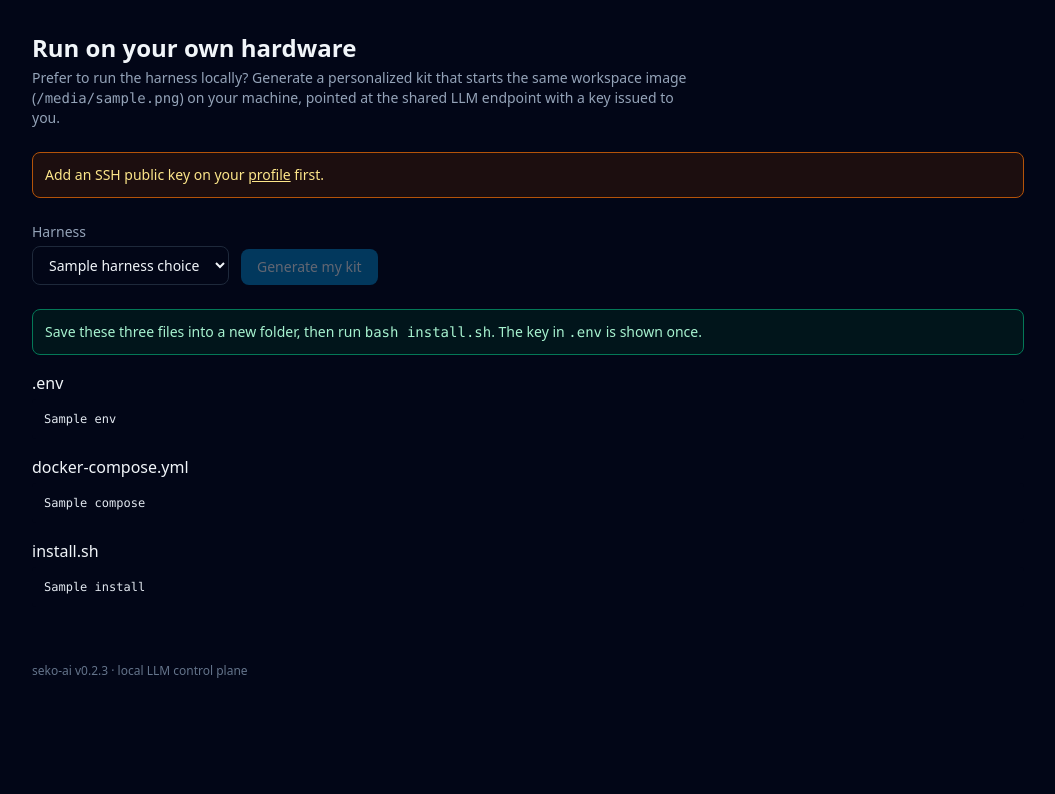
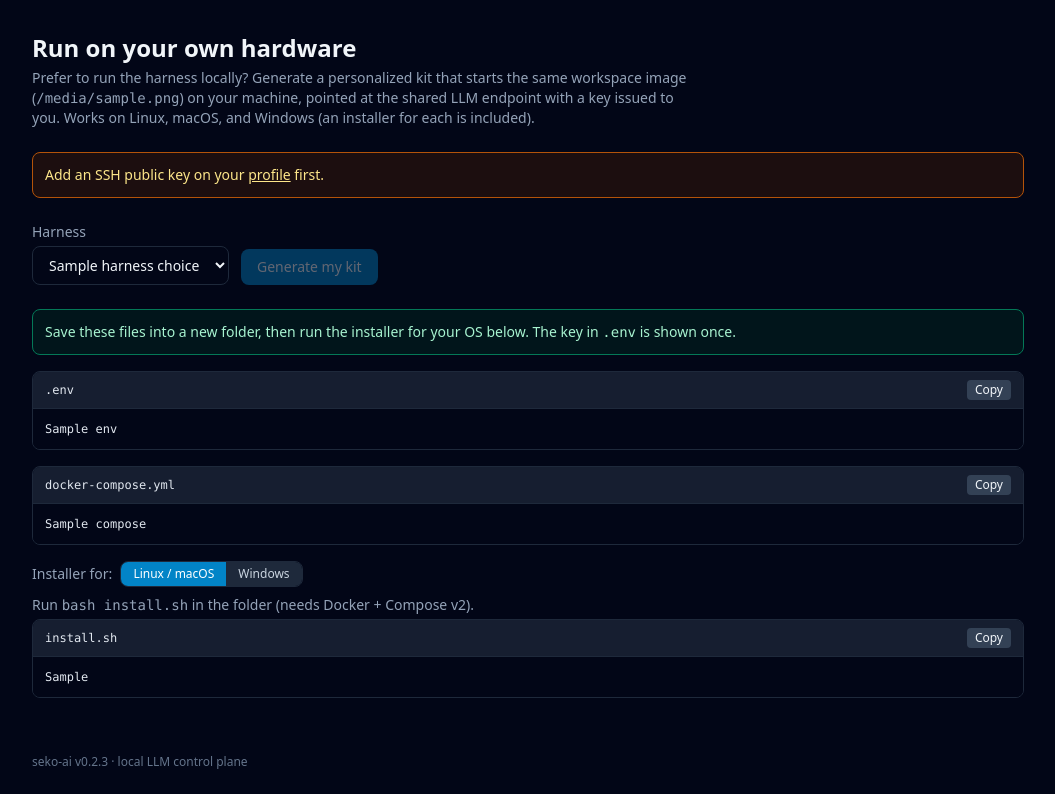
Before and after one commit to pushpreet/seko-ai, a FastAPI app: template src/seko_ai/templates/selfhost.html in a window 1280 px wide. Shown: the part 53-847 px from the top of the page, without its empty margins (112-1167 px from the left). Before the commit the page ends 731 px from the top, so only its background shows below. Run offline with FastAPI, Linux system fonts and the light colour scheme; the template is opened without the code that fills it: most values are stand-ins (such as "Sample title", 1, 10 or a date in 2020); some libraries are stand-ins or nearby versions.

Commit message:
Add Windows installer to self-host kit + copy buttons
Generate a native install.ps1 (PowerShell) alongside install.sh so Windows
users can run the local workspace on Docker Desktop. The self-host kit now
renders each file as a code card with a copy button, and the two installers
sit behind a client-side OS toggle (so switching OS never re-mints the
one-time key). Docs "Local workspaces" gains per-OS steps + a WSL2/Git Bash
fallback. Bumps version to 0.2.4.

Co-authored-by: Copilot <223556219+Copilot@users.noreply.github.com>

```diff
--- a/pyproject.toml
+++ b/pyproject.toml
@@ -1,6 +1,6 @@
 [project]
 name = "seko-ai"
-version = "0.2.3"
+version = "0.2.4"
 description = "Self-service control plane for a shared local LLM backend (vLLM) and agentic coding workspaces."
 readme = "README.md"
 requires-python = ">=3.12"
--- a/src/seko_ai/templates/_selfhost_kit.html
+++ b/src/seko_ai/templates/_selfhost_kit.html
@@ -1,28 +1,59 @@
-{# Rendered kit: three files shown once (the .env contains the one-time key). #}
+{# Rendered kit: files shown once (the .env contains the one-time key). Each file is a
+   "code card" (filename header + copy button over a distinct code body); the two installers
+   sit behind a client-side OS toggle so switching OS never re-POSTs (the key is minted once). #}
+{% macro code_card(name, body) %}
+  <figure class="overflow-hidden rounded-lg border border-slate-800">
+    <figcaption class="flex items-center justify-between border-b border-slate-800 bg-slate-800/70 px-3 py-2">
+      <span class="font-mono text-xs text-slate-200">{{ name }}</span>
+      <button type="button"
+        class="rounded bg-slate-700 px-2 py-0.5 text-xs text-slate-100 hover:bg-slate-600"
+        onclick="copyCode(this)">
+        <span data-copy-label>Copy</span>
+      </button>
+    </figcaption>
+    <pre class="overflow-x-auto bg-slate-950 p-3 text-xs text-slate-200"><code>{{ body }}</code></pre>
+  </figure>
+{% endmacro %}
 {% if error %}
   <div class="rounded-lg border border-rose-800 bg-rose-950/40 p-3 text-sm text-rose-200">{{ error }}</div>
 {% elif kit %}
   <div class="space-y-4">
     <div class="rounded-lg border border-emerald-700 bg-emerald-950/40 p-3 text-sm text-emerald-200">
-      Save these three files into a new folder, then run <code>bash install.sh</code>.
-      The key in <code>.env</code> is shown once.
+      Save these files into a new folder, then run the installer for your OS below. The key
+      in <code>.env</code> is shown once.
     </div>
 
-    <div>
-      <div class="mb-1 flex items-center justify-between">
-        <h3 class="font-medium">.env</h3>
+    {{ code_card(".env", kit.env) }}
+    {{ code_card("docker-compose.yml", kit.compose) }}
+
+    <div class="space-y-2">
+      <div class="flex items-center gap-2">
+        <span class="text-sm text-slate-400">Installer for:</span>
+        <div class="inline-flex overflow-hidden rounded-lg border border-slate-800 text-xs">
+          <button type="button" data-os-tab="unix"
+            class="bg-sky-600 px-3 py-1 text-white"
+            onclick="selectKitOs('unix')">Linux / macOS</button>
+          <button type="button" data-os-tab="windows"
+            class="bg-slate-800 px-3 py-1 text-slate-300"
+            onclick="selectKitOs('windows')">Windows</button>
+        </div>
       </div>
-      <pre class="overflow-x-auto rounded bg-slate-950 p-3 text-xs text-slate-200"><code>{{ kit.env }}</code></pre>
-    </div>
 
-    <div>
-      <h3 class="mb-1 font-medium">docker-compose.yml</h3>
-      <pre class="overflow-x-auto rounded bg-slate-950 p-3 text-xs text-slate-200"><code>{{ kit.compose }}</code></pre>
-    </div>
+      <div data-os-panel="unix" class="space-y-1">
+        <p class="text-sm text-slate-400">
+          Run <code>bash install.sh</code> in the folder (needs Docker + Compose v2).
+        </p>
+        {{ code_card("install.sh", kit.install_sh) }}
+      </div>
 
-    <div>
-      <h3 class="mb-1 font-medium">install.sh</h3>
-      <pre class="overflow-x-auto rounded bg-slate-950 p-3 text-xs text-slate-200"><code>{{ kit.install }}</code></pre>
+      <div data-os-panel="windows" class="hidden space-y-1">
+        <p class="text-sm text-slate-400">
+          In PowerShell, run <code>powershell -ExecutionPolicy Bypass -File .\install.ps1</code>
+          in the folder (needs Docker Desktop). Prefer bash? Run <code>install.sh</code> from
+          WSL2 or Git Bash instead.
+        </p>
+        {{ code_card("install.ps1", kit.install_ps1) }}
+      </div>
     </div>
   </div>
 {% endif %}
--- a/src/seko_ai/templates/base.html
+++ b/src/seko_ai/templates/base.html
@@ -32,6 +32,43 @@
         }
       };
     </script>
+    <script>
+      window.copyCode = async function (btn) {
+        const sel = btn.dataset.target;
+        const el = sel ? document.querySelector(sel) : btn.closest("figure")?.querySelector("pre");
+        const text = el ? el.textContent : "";
+        if (!text || !navigator.clipboard) return;
+
+        const label = btn.querySelector("[data-copy-label]") || btn;
+        const original = label.textContent;
+        try {
+          await navigator.clipboard.writeText(text);
+          label.textContent = "Copied!";
+          setTimeout(() => {
+            label.textContent = original;
+          }, 1200);
+        } catch {
+          label.textContent = "Copy failed";
+          setTimeout(() => {
+            label.textContent = original;
+          }, 1200);
+        }
+      };
+    </script>
+    <script>
+      window.selectKitOs = function (os) {
+        document.querySelectorAll("[data-os-panel]").forEach((el) => {
+          el.classList.toggle("hidden", el.dataset.osPanel !== os);
+        });
+        document.querySelectorAll("[data-os-tab]").forEach((btn) => {
+          const active = btn.dataset.osTab === os;
+          btn.classList.toggle("bg-sky-600", active);
+          btn.classList.toggle("text-white", active);
+          btn.classList.toggle("bg-slate-800", !active);
+          btn.classList.toggle("text-slate-300", !active);
+        });
+      };
+    </script>
     <link rel="stylesheet" href="/static/app.css" />
   </head>
   <body class="h-full text-slate-100">
--- a/src/seko_ai/templates/selfhost.html
+++ b/src/seko_ai/templates/selfhost.html
@@ -7,7 +7,8 @@
     <p class="mt-1 max-w-2xl text-sm text-slate-400">
       Prefer to run the harness locally? Generate a personalized kit that starts the same
       workspace image (<code>{{ image }}</code>) on your machine, pointed at the shared LLM
-      endpoint with a key issued to you.
+      endpoint with a key issued to you. Works on Linux, macOS, and Windows (an installer for
+      each is included).
     </p>
   </div>
 
```
Also changed, not shown: src/seko_ai/services/kit.py (+63 -3 lines), src/seko_ai/templates/docs.html (+27 -3 lines), tests/unit/test_kit.py (+32 -3 lines).
